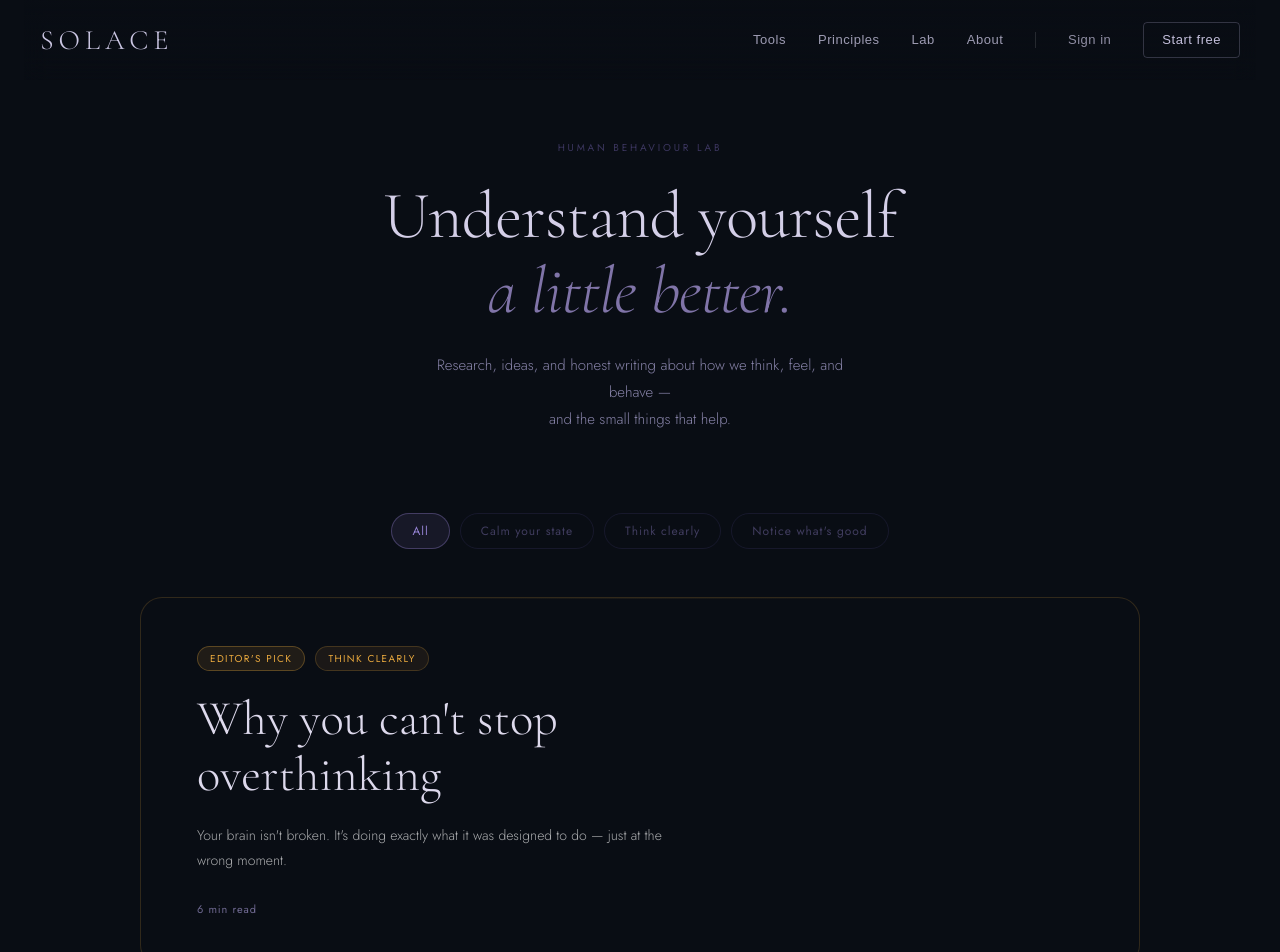
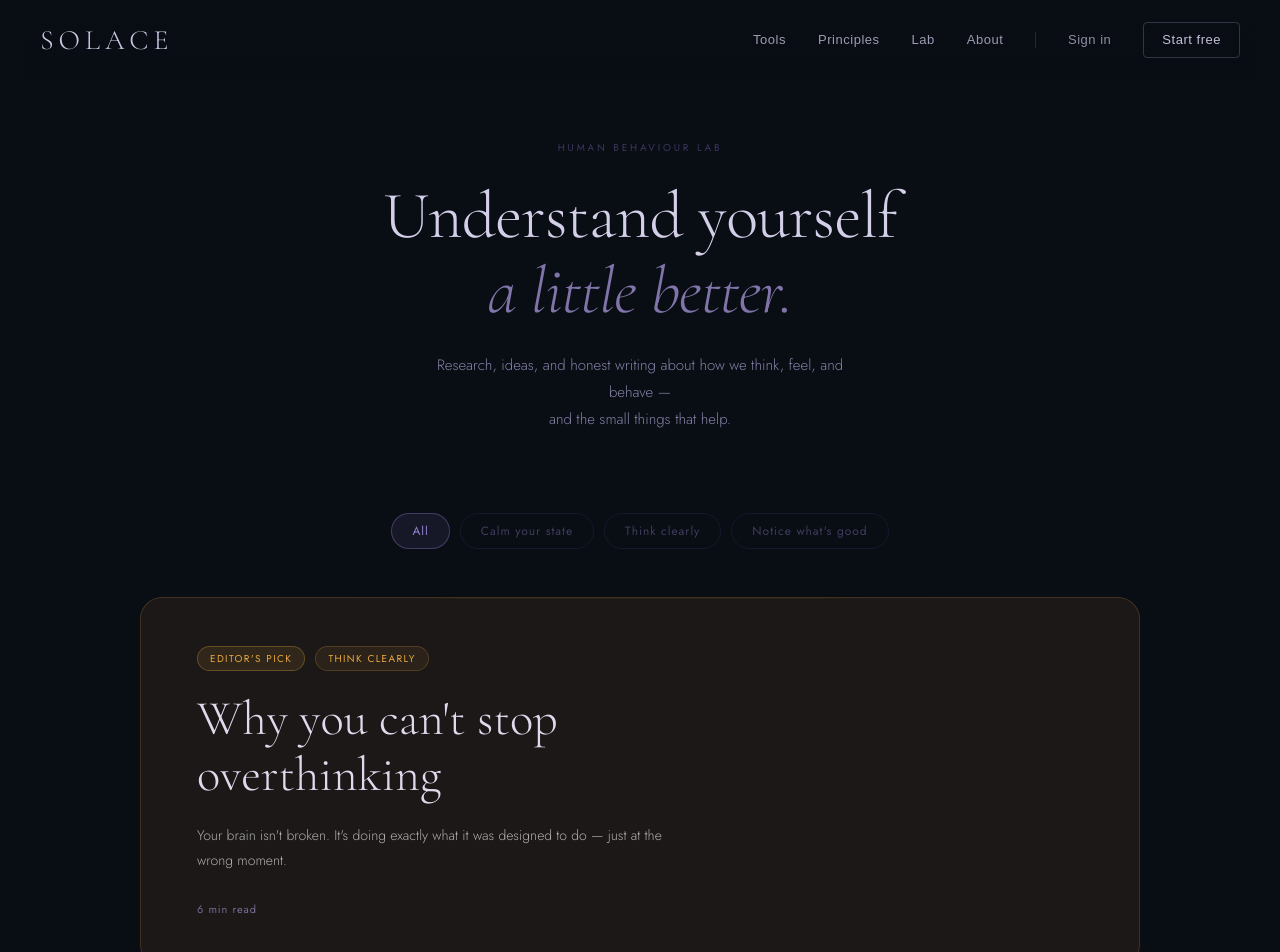
Before and after one commit to salsotk1973/solace, a Next.js app: page /lab in a window 1280 px wide. Shown: the top 952 px of the page. Built offline with nearby package versions, Linux system fonts and the light colour scheme; no server answers.

Commit message:
Fix: FeaturedCard background — use category-tinted catBg instead of dark navy

```diff
--- a/components/lab/LabFilter.tsx
+++ b/components/lab/LabFilter.tsx
@@ -290,7 +290,7 @@ export function FeaturedCard({
       onMouseLeave={() => setHovered(false)}
       style={{
         borderRadius: '22px',
-        background:   FEATURED_BG,
+        background:   catBg,
         border:       `0.5px solid ${hovered ? accent.replace('1)', '0.35)') : accent.replace('1)', '0.18)')}`,
         boxShadow:    hovered
           ? `0 0 ${isCompact ? '18px 4px' : '24px 6px'} ${accent.replace('1)', isCompact ? '0.24)' : '0.35)')}`
```
